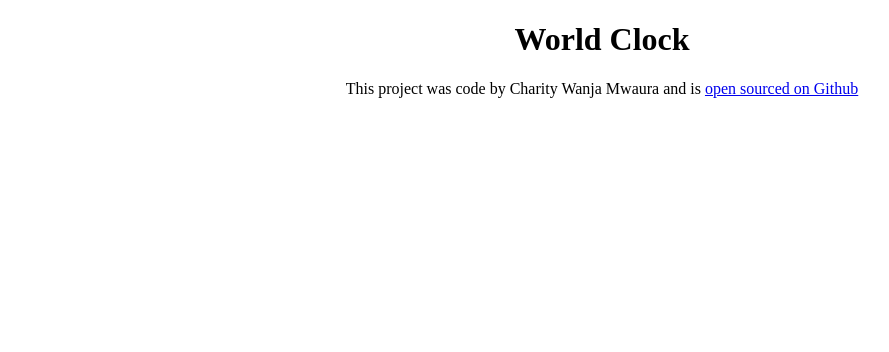
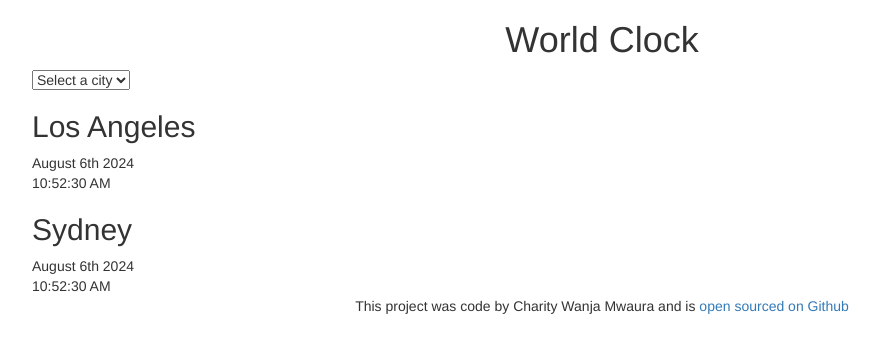
Before and after one commit to itswanja/World-clock, a plain HTML site: page index.html in a window 1280 px wide. Shown: the whole page, without its empty margins (38-927 px from the left). Drawn offline with nearby package versions, Linux system fonts and the light colour scheme; some icons are missing.

Commit message:
Added basic HTML

```diff
--- a/index.html
+++ b/index.html
@@ -5,9 +5,38 @@
     <meta name="viewport" content="width=device-width, initial-scale=1.0" />
     <title>World clock -Charity Wanja</title>
     <link rel="stylesheet" href="css/styles.css" />
+    <link
+      href="https://maxcdn.bootstrapcdn.com/bootstrap/3.3.6/css/bootstrap.min.css"
+      rel="stylesheet"
+    />
+    <link
+      href="https://cdnjs.cloudflare.com/ajax/libs/flag-icon-css/2.3.1/css/flag-icon.min.css"
+      rel="stylesheet"
+    />
   </head>
   <body>
-    <h1>World Clock</h1>
+    <div class="container">
+      <h1>World Clock</h1>
+
+      <select>
+        <option value="">Select a city</option>
+        <option value="London">London</option>
+        <option value="London">New York</option>
+        <option value="London">Auckland</option>
+      </select>
+
+      <div class="city">
+        <h2>Los Angeles <span class="flag-icon flag-icon-us"></span></h2>
+      </div>
+      <div class="date">August 6th 2024</div>
+      <div class="time">10:52:30 AM</div>
+      <div class="city">
+        <h2>Sydney <span class="flag-icon flag-icon-au"></span></h2>
+      </div>
+      <div class="date">August 6th 2024</div>
+      <div class="time">10:52:30 AM</div>
+    </div>
+
     <footer>
       This project was code by Charity Wanja Mwaura and is
       <a href="https://github.com/itswanja" target="_blank"
```
